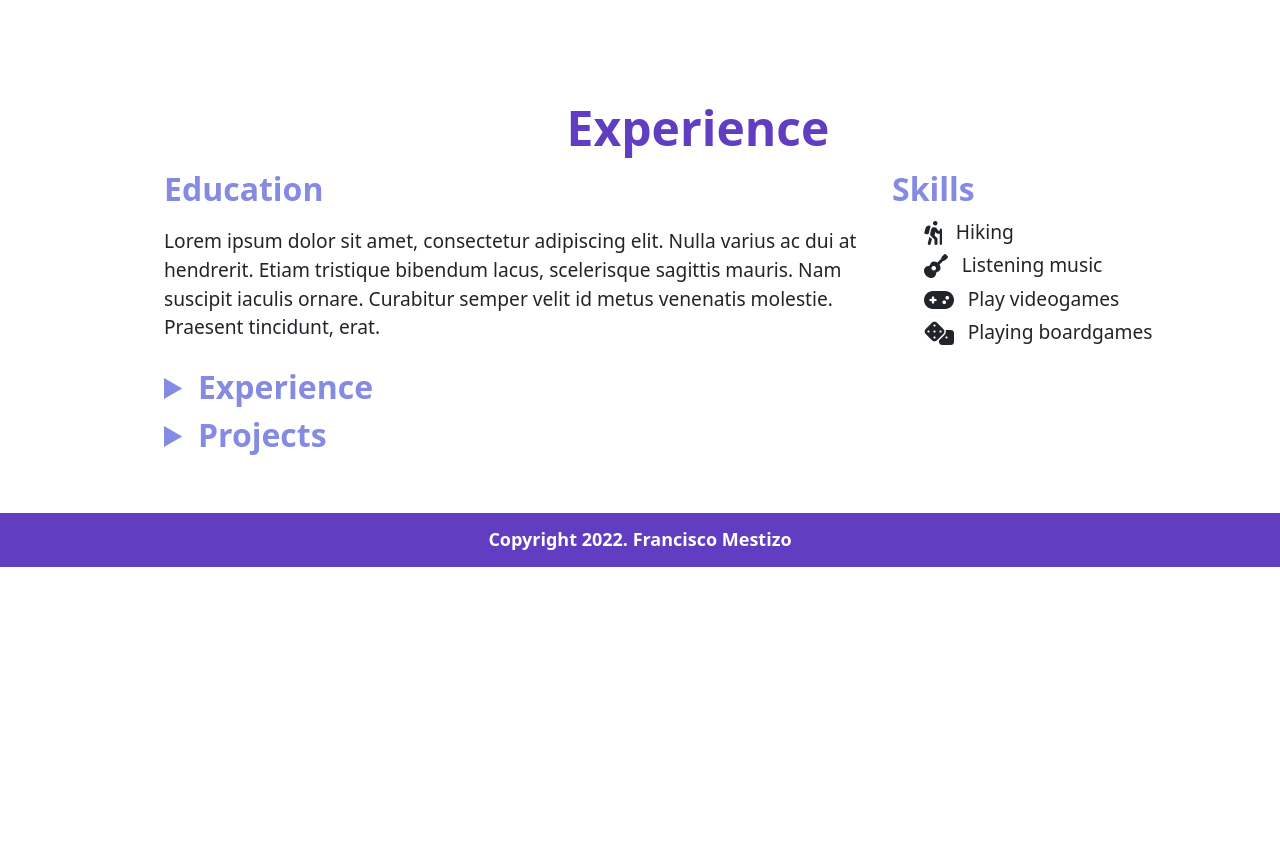
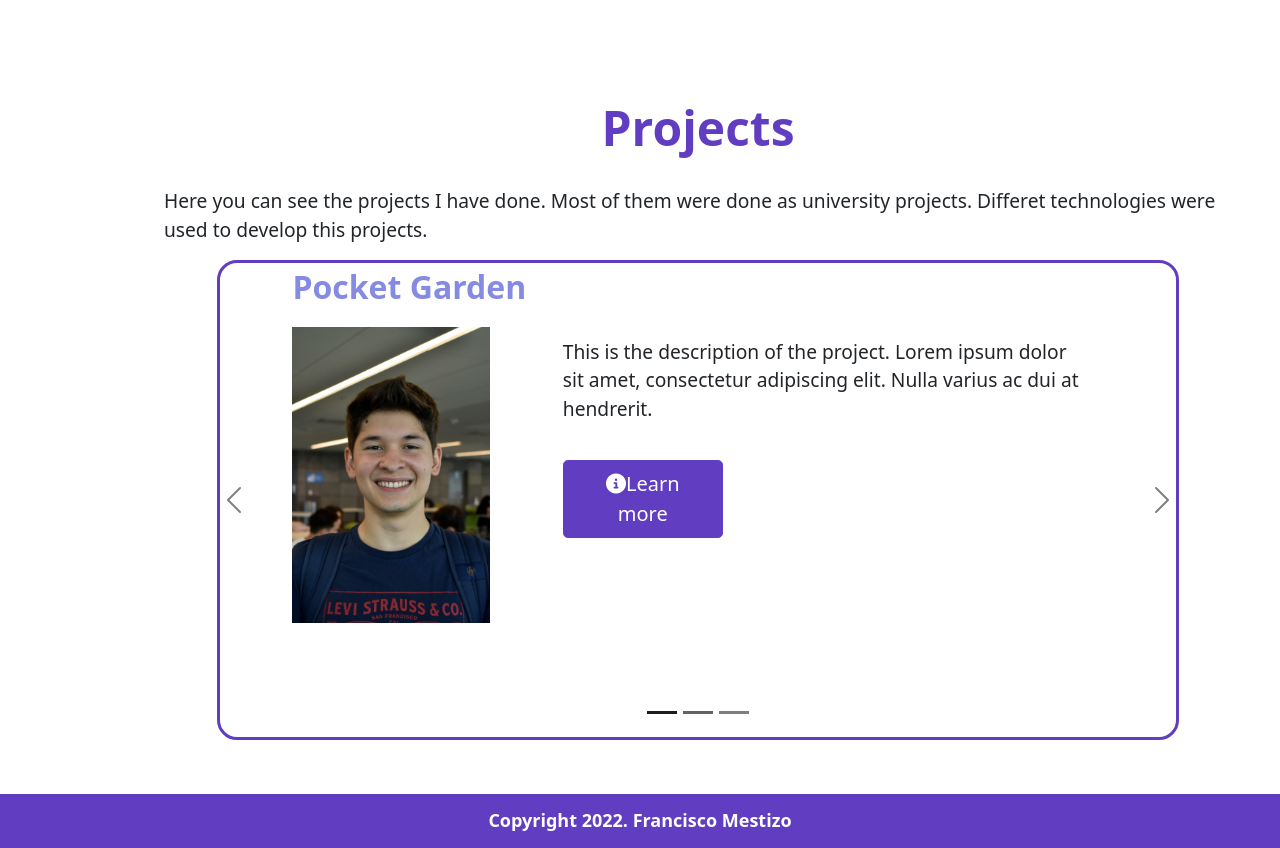
Before and after one commit to FranciscoMest02/FranciscoMest02.github.io, a plain HTML site: page index.html in a window 1280 px wide. Shown: the part 1124-1972 px from the top of the page. Before the commit the page ends 1691 px from the top, so only its background shows below. Drawn offline with nearby package versions, Linux system fonts and the light colour scheme.

Commit message:
Projects section added

```diff
--- a/css/style.css
+++ b/css/style.css
@@ -104,6 +104,34 @@ nav {
 #experience-div {
     margin-top: 8%;
     margin-left: 10%;
+    display: none;
+}
+
+#projects-div{
+    margin-top: 8%;
+    margin-left: 10%;
+}
+
+.projects-card {
+    width: 90%;
+    height: 60vh;
+    margin:auto;
+    border: 3px solid #613DC1;
+    border-radius: 20px;
+    padding-left: 3em;
+    padding-right: 3em;
+}
+
+.projects-subtitle{
+    font-size: xx-large;
+    color: #858AE3;
+    font-weight: bold;
+    margin-bottom: 0.5em;
+}
+
+.project-image {
+    width: 80%;
+    height: auto;
 }
 
 footer {
--- a/index.html
+++ b/index.html
@@ -39,7 +39,7 @@
                                 <li class="nav-item active"><a class="nav-link" href="#welcome-div"><span class="purple-link">Home</span></a></li>
                                 <li class="nav-item active"><a class="nav-link" href="#aboutme-div"><span class="purple-link">About</span></a></li>
                                 <li class="nav-item active"><a class="nav-link" href="#experience-div"><span class="purple-link">Résumé</span></a></li>
-                                <li class="nav-item active"><a class="nav-link"><span class="purple-link">Projects</span></a></li>
+                                <li class="nav-item active"><a class="nav-link" href="#projects-div"><span class="purple-link">Projects</span></a></li>
                                 <li class="nav-item active"><a class="nav-link"><span class="purple-link">Contacts</span></a></li>
                             </ul>
                         </div>
@@ -146,6 +146,83 @@
             </div>
             <!-- Termina Experience -->
 
+            <!-- Projects -->
+            <div id="projects-div" class="container row">
+                <h1 id="title" class="center-title">Projects</h1>
+                <p class="text-paragraph">Here you can see the projects I have done. Most of them were done as university projects.
+                Differet technologies were used to develop this projects.
+                </p>
+                <div id="carouselExampleIndicators" class="carousel carousel-dark slide" data-ride="carousel">
+                    <div class="carousel-indicators">
+                        <button type="button" data-bs-target="#carouselExampleIndicators" data-bs-slide-to="0" class="active" aria-current="true" aria-label="Slide 1"></button>
+                        <button type="button" data-bs-target="#carouselExampleIndicators" data-bs-slide-to="1" aria-label="Slide 2"></button>
+                        <button type="button" data-bs-target="#carouselExampleIndicators" data-bs-slide-to="2" aria-label="Slide 3"></button>
+                    </div>
+                    <div class="carousel-inner">
+                        <div class="carousel-item active">
+                            <!-- Start of the project card -->
+                            <div class="projects-card">
+                                <div class="container row">
+                                    <p class="projects-subtitle">Pocket Garden</p>
+                                    <div class="col-4">
+                                        <img src="img/franciscoM.jpg" class="project-image" alt="Test">
+                                    </div>
+                                    <div class="col-8">
+                                        <p class="text-paragraph">This is the description of the project. Lorem ipsum dolor sit amet, consectetur adipiscing elit. Nulla varius
+                                        ac dui at hendrerit.</p>
+                                        <button type="button" class="btn btn-primary btn-lg btn-purple"><i class="fa-solid fa-circle-info"></i>Learn more</button>
+                                    </div>
+                                </div>
+                            </div>
+                            <!-- End of the project card -->
+                        </div>
+                        <div class="carousel-item">
+                            <!-- Start of the project card -->
+                            <div class="projects-card">
+                                <div class="container row">
+                                    <p class="projects-subtitle">Covid19 Multiagent simulation</p>
+                                    <div class="col-4">
+                                        <img src="img/franciscoM.jpg" class="project-image" alt="Test">
+                                    </div>
+                                    <div class="col-8">
+                                        <p class="text-paragraph">This is the description of the project. Lorem ipsum dolor sit amet, consectetur adipiscing elit. Nulla varius
+                                        ac dui at hendrerit.</p>
+                                        <button type="button" class="btn btn-primary btn-lg btn-purple"><i class="fa-solid fa-circle-info"></i>Learn more</button>
+                                    </div>
+                                </div>
+                            </div>
+                            <!-- End of the project card -->
+                        </div>
+                        <div class="carousel-item">
+                            <!-- Start of the project card -->
+                            <div class="projects-card">
+                                <div class="container row">
+                                    <p class="projects-subtitle">Arca Continental's website</p>
+                                    <div class="col-4">
+                                        <img src="img/franciscoM.jpg" class="project-image" alt="Test">
+                                    </div>
+                                    <div class="col-8">
+                                        <p class="text-paragraph">This is the description of the project. Lorem ipsum dolor sit amet, consectetur adipiscing elit. Nulla varius
+                                        ac dui at hendrerit.</p>
+                                        <button type="button" class="btn btn-primary btn-lg btn-purple"><i class="fa-solid fa-circle-info"></i>Learn more</button>
+                                    </div>
+                                </div>
+                                <!-- End of the project card -->
+                            </div>
+                        </div>
+                    </div>
+                    <a class="carousel-control-prev" href="#carouselExampleIndicators" role="button" data-slide="prev">
+                      <span class="carousel-control-prev-icon" aria-hidden="true"></span>
+                      <span class="sr-only">Previous</span>
+                    </a>
+                    <a class="carousel-control-next" href="#carouselExampleIndicators" role="button" data-slide="next">
+                      <span class="carousel-control-next-icon" aria-hidden="true"></span>
+                      <span class="sr-only">Next</span>
+                    </a>
+                </div>
+            </div>
+            <!-- Termina Projects -->
+
             <!-- Footer - Copyright -->
             <footer>
                 <span>Copyright 2022. Francisco Mestizo</span>
```
